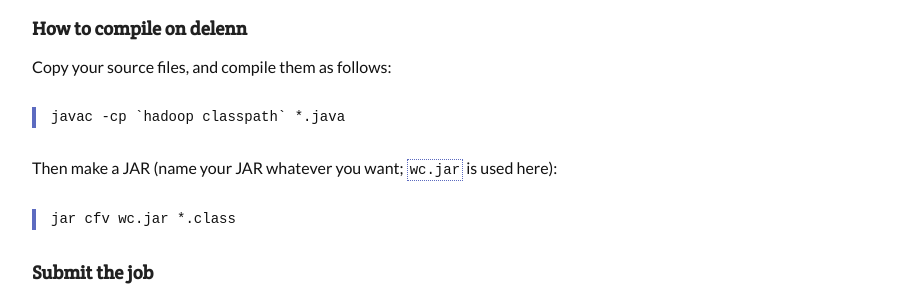
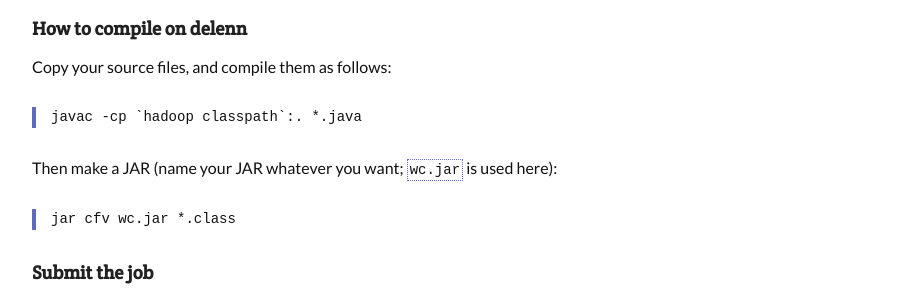
Before and after one commit to joshuaeckroth/cinf401-website, a Jekyll site: the page built from notes/hadoop-workflow.markdown, in a window 1280 px wide and 900 px high, scrolled down 7994 px. Shown: the part 151-451 px from the top of the window, without its empty margins (183-1093 px from the left). Built offline with Jekyll 4.4.1, drawn with Linux system fonts in a browser that asks for light colours; Markdown is read by kramdown in place of the engine named in the settings.

Commit message:
Fixed a command.

````diff
--- a/notes/hadoop-workflow.markdown
+++ b/notes/hadoop-workflow.markdown
@@ -87,7 +87,7 @@ Copy your JAR file to delenn. If you get an error about the Java version, you'll
 Copy your source files, and compile them as follows:
 
 ```
-javac -cp `hadoop classpath` *.java
+javac -cp `hadoop classpath`:. *.java
 ```
 
 Then make a JAR (name your JAR whatever you want; `wc.jar` is used here):
````
